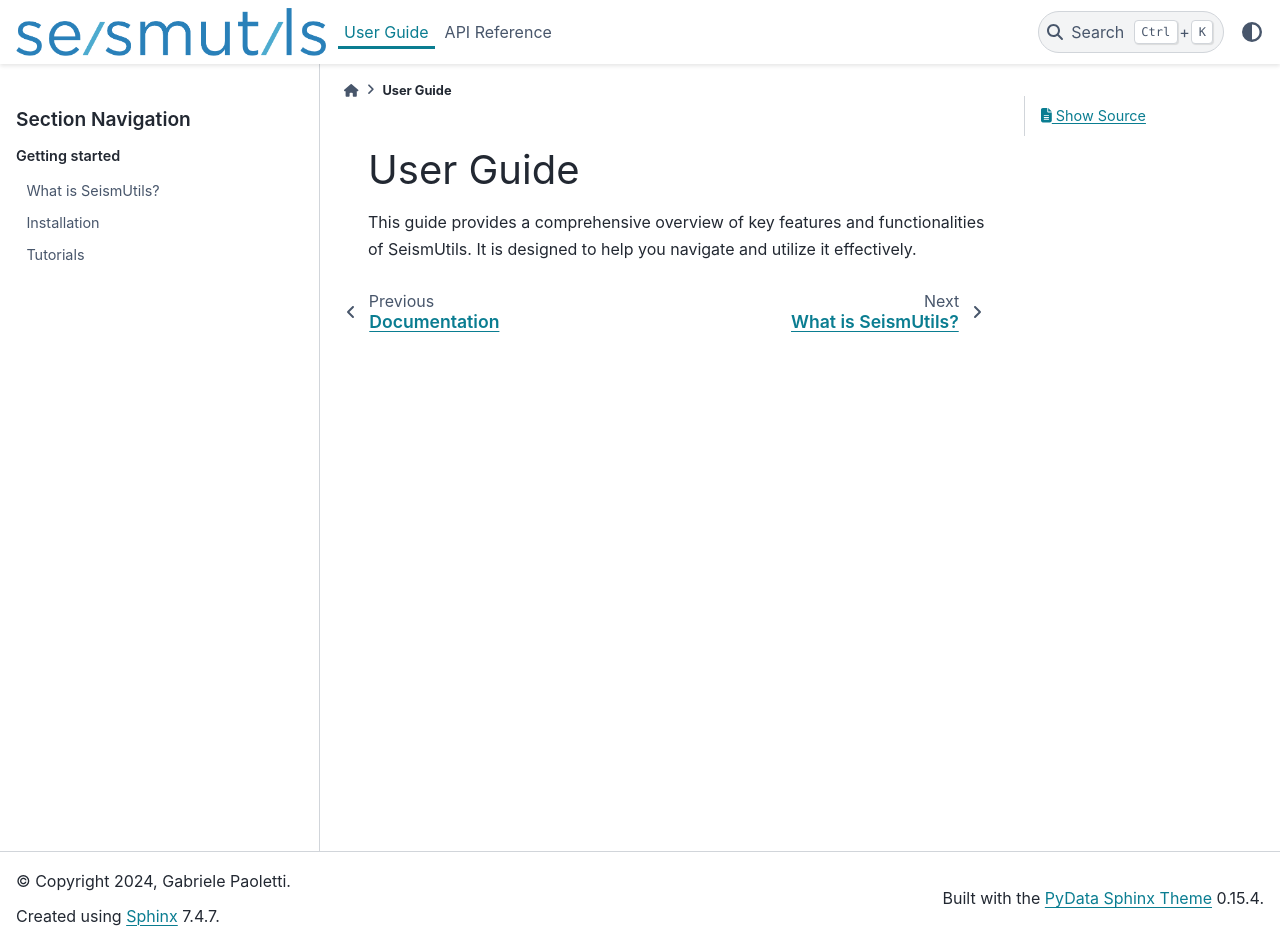
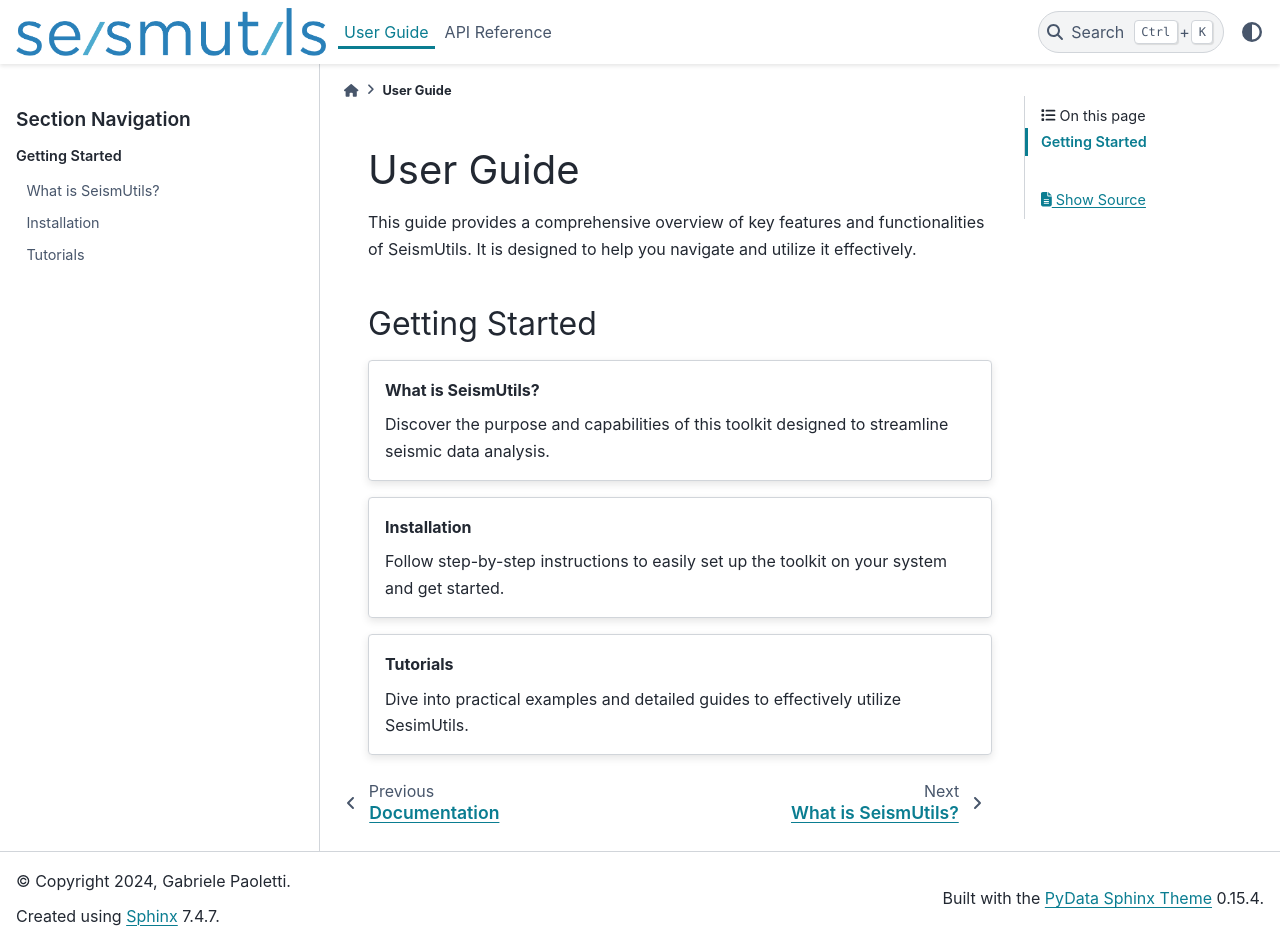
Before and after one commit to gabrielepaoletti/seismutils, a Sphinx documentation site: the page built from docs/source/user_guide.rst, in a window 1280 px wide and 945 px high. Built offline with Sphinx 7.4.7 and the PyData theme 0.15.4, drawn with Linux system fonts in a browser that asks for light colours.

Commit message:
Updated documentation

```diff
--- a/docs/source/user_guide.rst
+++ b/docs/source/user_guide.rst
@@ -1,13 +1,34 @@
 User Guide
 =====================
-
-This guide provides a comprehensive overview of key features and functionalities of SeismUtils. It is designed to help you navigate and utilize it effectively.
 
 .. toctree::
    :maxdepth: 1
    :hidden:
-   :caption: Getting started
+   :caption: Getting Started
 
    user_guide/introduction
    user_guide/installation
    user_guide/tutorials
+
+This guide provides a comprehensive overview of key features and functionalities of SeismUtils. It is designed to help you navigate and utilize it effectively.
+
+Getting Started
+^^^^^^^^^^^^^^^
+
+.. card:: What is SeismUtils?
+   :link: documentation/geo/coordinate_transformations
+   :link-type: doc
+
+   Discover the purpose and capabilities of this toolkit designed to streamline seismic data analysis.
+
+.. card:: Installation
+   :link: documentation/geo/data_querying_and_selection
+   :link-type: doc
+
+   Follow step-by-step instructions to easily set up the toolkit on your system and get started.
+
+.. card:: Tutorials
+   :link: documentation/geo/seismic_visualization
+   :link-type: doc
+
+   Dive into practical examples and detailed guides to effectively utilize SesimUtils.
```
